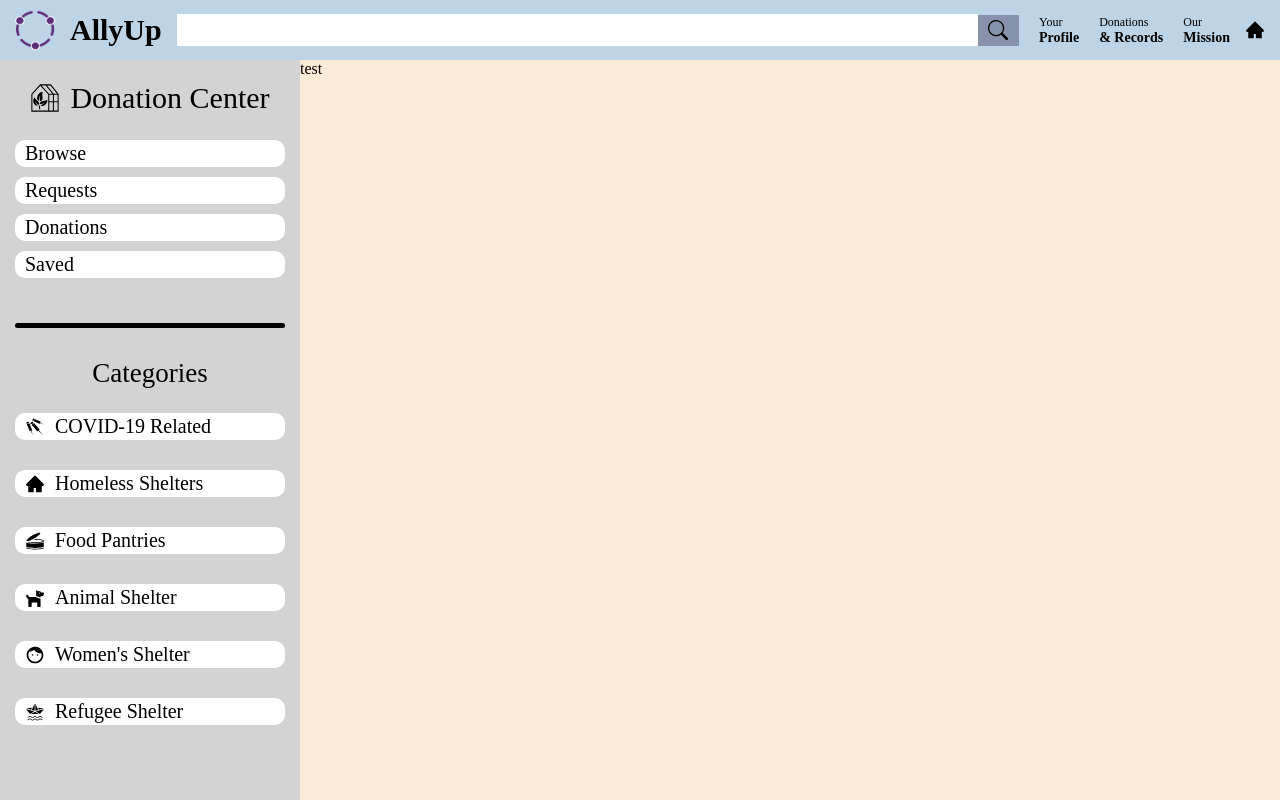
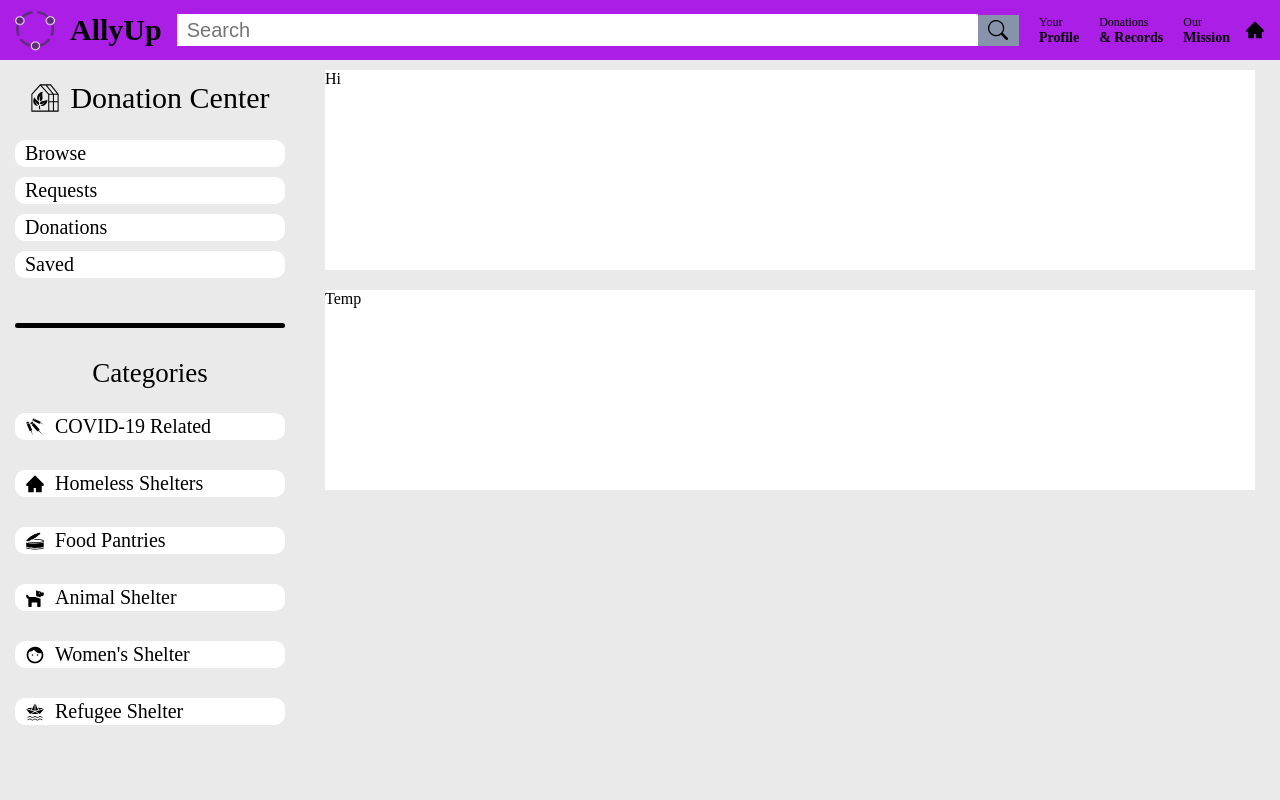
Before and after one commit to apcscap/allyup, a React (Create React App) app in the folder frontend-allyup/: page /home in a window 1280 px wide. Built offline with nearby package versions, Linux system fonts and the light colour scheme.

Commit message:
hero started xd 123 123

```diff
--- a/frontend-allyup/src/Components/Home/Hero/Hero.css
+++ b/frontend-allyup/src/Components/Home/Hero/Hero.css
@@ -3,4 +3,14 @@
     height: 100%;
     display: flex;
     flex-direction: column;
+    align-items: center;
+    justify-content: flex-start;
+    background-color: #EAEAEA;
 }
+
+.hero-actionbar {
+    width: calc(100% - 50px);
+    height: 200px;
+    background-color: white;
+    margin: 10px 0 10px 0;
+}
--- a/frontend-allyup/src/Components/Home/Hero/Hero.js
+++ b/frontend-allyup/src/Components/Home/Hero/Hero.js
@@ -4,7 +4,13 @@ import './Hero.css'
 export default function Hero() {
     return (
         <div className="hero-container">
-            test
+            <div className="hero-actionbar">
+                Hi
+            </div>
+
+            <div className="hero-actionbar">
+                Temp
+            </div>
         </div>
     )
 }
--- a/frontend-allyup/src/Components/Home/Navbar/Navbar.css
+++ b/frontend-allyup/src/Components/Home/Navbar/Navbar.css
@@ -1,7 +1,7 @@
 .navbar {
     width: 100%;
     height: 60px;
-    background-color: #bdd4e7;
+    background-color: #AA1EE6;
     display: flex;
     align-items: center;
     position: sticky;
@@ -36,7 +36,7 @@
     padding: 10px;
     border: none;
     width: 100%;
-
+    font-size: 20px;
 }
 
 .navbar-searchIcon {
--- a/frontend-allyup/src/Components/Home/Navbar/Navbar.js
+++ b/frontend-allyup/src/Components/Home/Navbar/Navbar.js
@@ -16,7 +16,7 @@ export default function Navbar() {
             </div>
 
             <div className="navbar-search">
-                <input className="navbar-searchInput" type="text"/>
+                <input className="navbar-searchInput" type="text" placeholder="Search"/>
                 <div className="navbar-searchIcon"><BsSearch id="navbar-searchIcon"/></div>
             </div>
 
--- a/frontend-allyup/src/Components/Home/SideBar/SideBar.css
+++ b/frontend-allyup/src/Components/Home/SideBar/SideBar.css
@@ -1,7 +1,7 @@
 .sidebar-container {
     width: 300px;
     height: 100%;
-    background-color: #d3d3d3;
+    background-color: #EAEAEA;
     display: flex;
     flex-direction: column;
     align-items: center;
```
